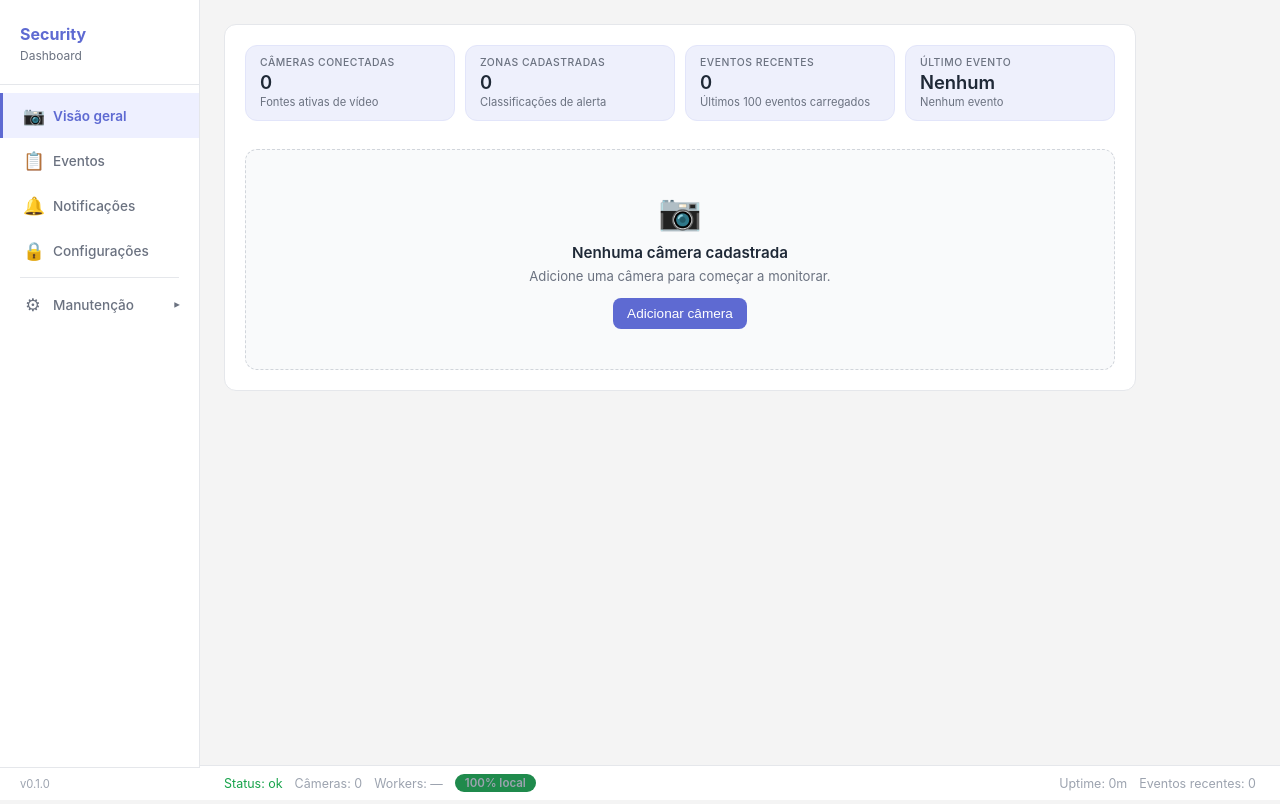
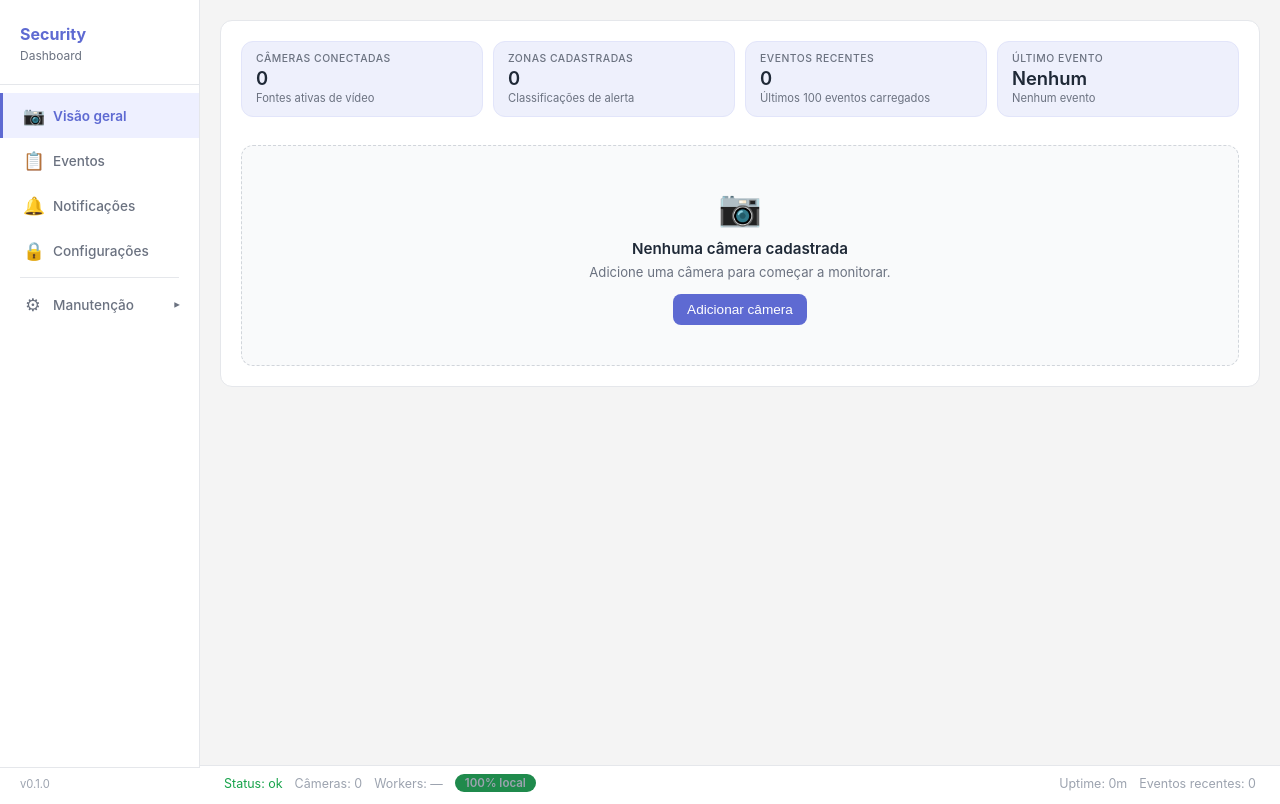
Before and after one commit to amarildolacerda/secur, a Flask app: page / in a window 1280 px wide. Run offline with Flask 3, Linux system fonts and the light colour scheme; data that the repository does not hold is empty; some libraries are stand-ins or nearby versions.

Commit message:
feat: revert camera card to light surface and expand main width

```diff
--- a/secur/static/style.css
+++ b/secur/static/style.css
@@ -225,8 +225,7 @@ body {
 .main {
   margin-left: 200px;
   flex: 1;
-  padding: 24px;
-  max-width: 960px;
+  padding: 20px;
   padding-bottom: 60px;
 }
 
@@ -625,6 +624,8 @@ tbody tr:last-child td {
 /* ---------- Camera Cards ---------- */
 .camera-card {
   position: relative;
+  background: var(--surface);
+  border: 1px solid var(--border);
 }
 
 .camera-card-header {
```
